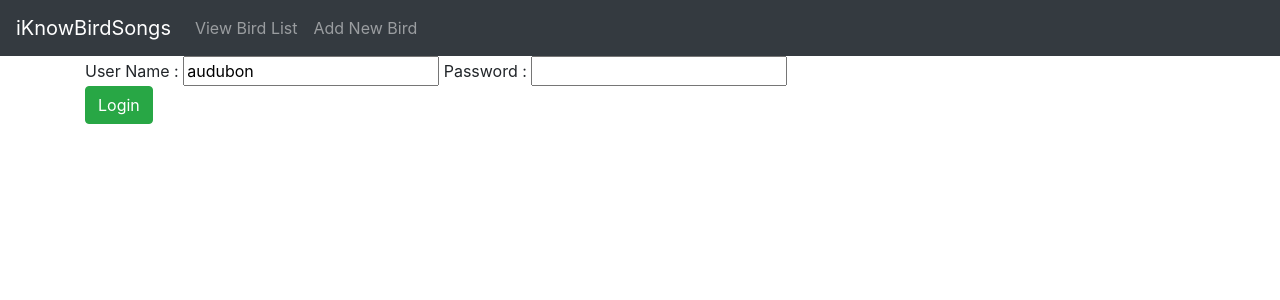
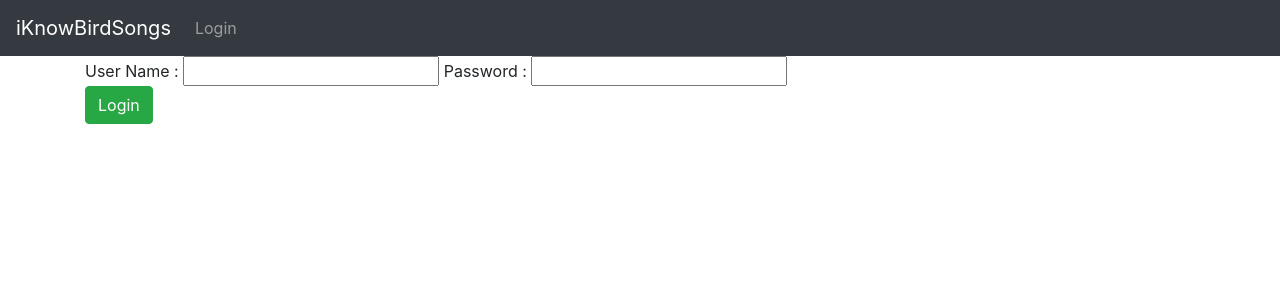
Before and after one commit to dvsvinis/birdsongApp, an Angular app: page /login in a window 1280 px wide. Shown: the top 300 px of the page. Built offline with nearby package versions, Linux system fonts and the light colour scheme.

Commit message:
static login working, admin buttons working with login

```diff
--- a/src/app/header/header.component.html
+++ b/src/app/header/header.component.html
@@ -1,13 +1,17 @@
 <header>
   <nav class ="navbar navbar-expand-md navbar-dark bg-dark">
-  <div><a href="http://localhost:8080/birds" class="navbar-brand">iKnowBirdSongs</a></div>
+  <div><a href="http://localhost:4200/birds" class="navbar-brand">iKnowBirdSongs</a></div>
 
   <ul class="navbar-nav">
-    <li><a  routerLink="/" class="nav-link">View Bird List</a></li>
-    <li><a  routerLink="/addbird" class="nav-link">Add New Bird</a></li>
+    <!-- <li><a  routerLink="/" class="nav-link">View Bird List</a></li>
+    <li><a  routerLink="/addbird" class="nav-link">Add New Bird</a></li> -->
+
+    <li><a *ngIf="loginService.isUserLoggedIn()" routerLink="/" class="nav-link">View Bird List</a></li>
+    <li><a *ngIf="loginService.isUserLoggedIn()" routerLink="/addbird" class="nav-link">Add New Bird</a></li>
+    <li><a *ngIf="!loginService.isUserLoggedIn()" routerLink="/login" class="nav-link">Login</a></li>
+    <li><a *ngIf="loginService.isUserLoggedIn()" routerLink="/logout" class="nav-link">LogOut</a></li>
+
 
     </ul>
-
     </nav>
-
     </header>
--- a/src/app/login/login.component.ts
+++ b/src/app/login/login.component.ts
@@ -9,7 +9,7 @@ import { AuthenticationService } from '../service/authentication.service';
 })
 export class LoginComponent implements OnInit {
 
-  username = 'audubon';
+  username = '';
   password = '';
   invalidLogin = false;
 
--- /dev/null
+++ b/src/app/service/auth-good.service.ts
@@ -0,0 +1,20 @@
+import { Injectable } from '@angular/core';
+import { CanActivate, ActivatedRouteSnapshot, RouterStateSnapshot, Router } from '@angular/router';
+import { AuthenticationService } from './authentication.service';
+
+@Injectable({
+  providedIn: 'root'
+})
+export class AuthGoodService implements CanActivate {
+
+  constructor(private router: Router, private authService: AuthenticationService) { }
+
+  canActivate(route: ActivatedRouteSnapshot, state: RouterStateSnapshot) {
+    if (this.authService.isUserLoggedIn()) {
+      return true;
+  }
+    this.router.navigate(['login']);
+    return false;
+  }
+
+}
```
Also changed, not shown: src/app/app-routing.module.ts (+4 -7 lines), 1 other file (tests, documents, lock files or other folders).
